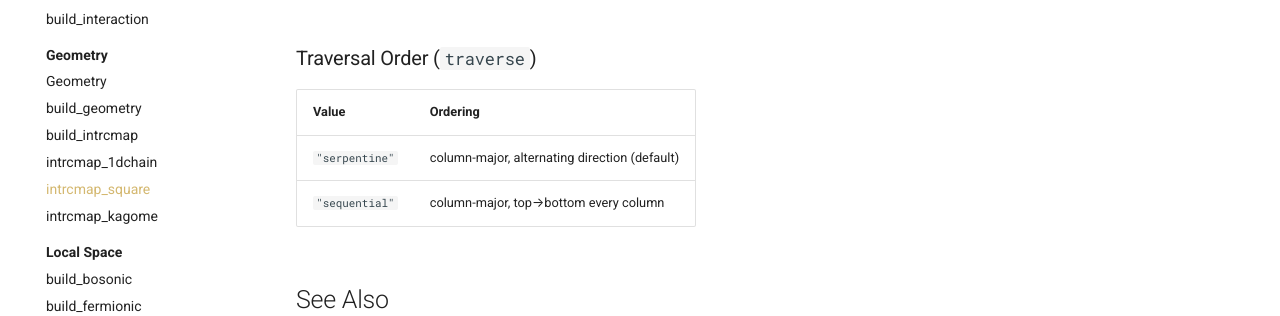
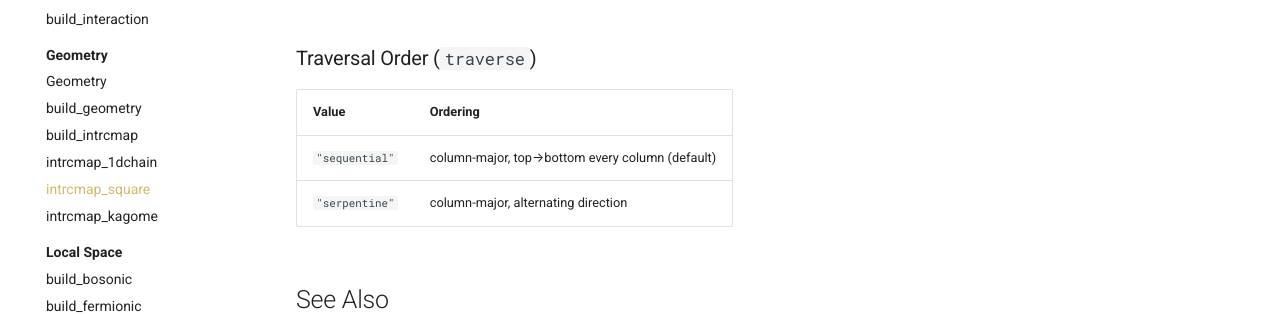
Before and after one commit to Ideogenesis-AI/Alice, an MkDocs documentation site: the page built from docs/api/geometry/intrcmap-square.md, in a window 1280 px wide and 900 px high, scrolled down 635 px. Shown: the part 299-615 px from the top of the window. Built offline with MkDocs 1.6.1 and Material for MkDocs 9.7.7, drawn with Linux system fonts in a browser that asks for light colours; comment, search, counter and statistics services are not loaded.

```diff
--- a/docs/api/geometry/intrcmap-square.md
+++ b/docs/api/geometry/intrcmap-square.md
@@ -25,8 +25,8 @@ Call `build_geometry(geo_cfg)` to construct a `Geometry`, then pass it here. The
 
 | Value | Ordering |
 |-------|----------|
-| `"serpentine"` | column-major, alternating direction (default) |
-| `"sequential"` | column-major, top→bottom every column |
+| `"sequential"` | column-major, top→bottom every column (default) |
+| `"serpentine"` | column-major, alternating direction |
 
 ## See Also
 
```
Also changed, not shown: docs/api/geometry/intrcmap-kagome.md (+2 -2 lines).
